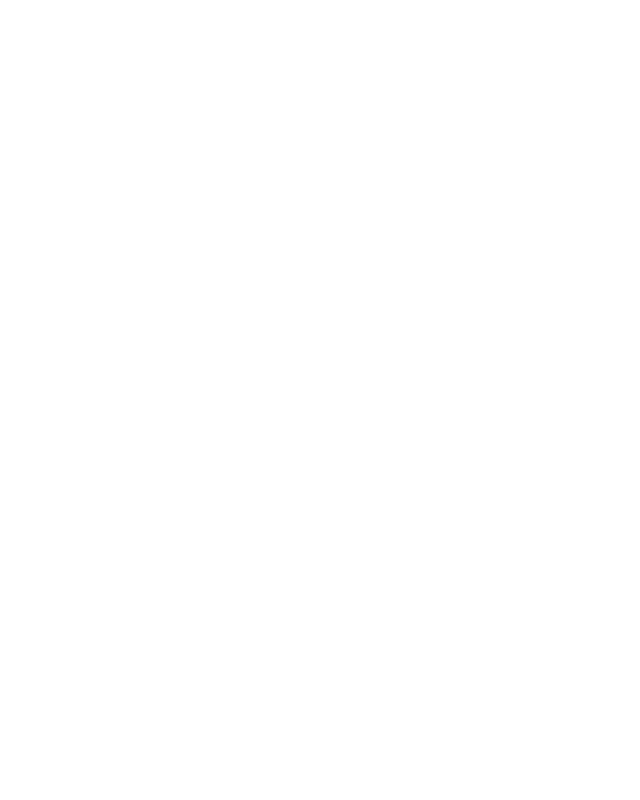
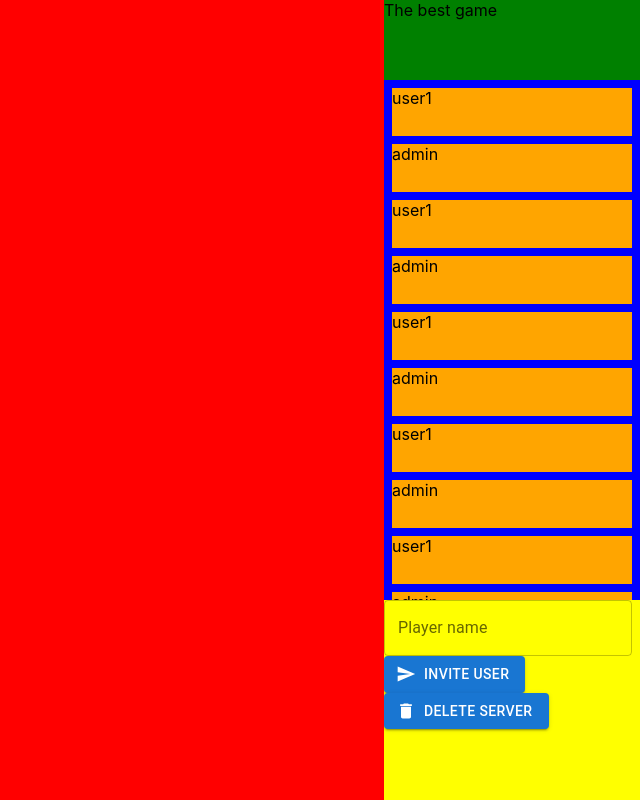
Before and after one commit to aythels/rpg-node-board, a React (Create React App) app in the folder frontend/: page /sidebar in a window 1280 px wide. Shown: the whole page, without its empty margins (640-1280 px from the left). Built offline with nearby package versions, Linux system fonts and the light colour scheme.

Commit message:
Implement rough layout

```diff
--- a/frontend/package.json
+++ b/frontend/package.json
@@ -18,6 +18,7 @@
     "react-dom": "^17.0.2",
     "react-router-dom": "^5.3.0",
     "react-scripts": "4.0.3",
+    "react-uuid": "^1.0.2",
     "typescript": "^4.1.2",
     "web-vitals": "^1.0.1"
   },
--- a/frontend/src/App.tsx
+++ b/frontend/src/App.tsx
@@ -1,6 +1,8 @@
 import { BrowserRouter, Route, Switch } from 'react-router-dom';
 import { ThemeProvider, createTheme } from '@mui/material';
+import CanvasSidebar from './components/CanvasSidebar/CanvasSidebar';
 import DummyComponent from './components/DummyComponent';
+import { GETplayers } from './mock-backend';
 import Home from './components/Home';
 
 function App(): JSX.Element {
@@ -15,6 +17,16 @@ function App(): JSX.Element {
         <Switch>
           <Route exact path="/" render={() => <Home />} />
           <Route exact path="/dummy" render={() => <DummyComponent counterCaption="Increment counter" />} />
+          <Route
+            exact
+            path="/sidebar"
+            render={() => (
+              // TODO: replace wrapper with canvas
+              <div style={{ backgroundColor: 'red', height: '100vh' }}>
+                <CanvasSidebar players={GETplayers(7)} />
+              </div>
+            )}
+          />
         </Switch>
       </BrowserRouter>
     </ThemeProvider>
--- /dev/null
+++ b/frontend/src/components/CanvasSidebar/CanvasSidebar.tsx
@@ -0,0 +1,58 @@
+import './canvasSidebar.css';
+import { Button, TextField } from '@mui/material';
+import { Component } from 'react';
+import { Delete, Send } from '@mui/icons-material';
+import { User } from '../../types';
+// eslint-disable-next-line
+// @ts-ignore react-uuid has no type declaration file
+import uuid from 'react-uuid';
+
+interface Props {
+  players: User[];
+}
+
+export default class CanvasSidebar extends Component<Props> {
+  render(): JSX.Element {
+    return (
+      <div className="sidebar">
+        <div className="game-name">The best game</div>
+        <div className="player-list">
+          {this.props.players.map((player) => (
+            <div key={uuid()} className="player">
+              {player.username}
+            </div>
+          ))}
+          {this.props.players.map((player) => (
+            <div key={uuid()} className="player">
+              {player.username}
+            </div>
+          ))}
+          {this.props.players.map((player) => (
+            <div key={uuid()} className="player">
+              {player.username}
+            </div>
+          ))}
+          {this.props.players.map((player) => (
+            <div key={uuid()} className="player">
+              {player.username}
+            </div>
+          ))}
+          {this.props.players.map((player) => (
+            <div key={uuid()} className="player">
+              {player.username}
+            </div>
+          ))}
+        </div>
+        <div className="footer">
+          <TextField id="outlined-basic" label="Player name" variant="outlined" />
+          <Button startIcon={<Send />} variant="contained" aria-label="invite user to the game">
+            Invite user
+          </Button>
+          <Button startIcon={<Delete />} variant="contained" aria-label="delete game server">
+            Delete server
+          </Button>
+        </div>
+      </div>
+    );
+  }
+}
--- /dev/null
+++ b/frontend/src/components/CanvasSidebar/canvasSidebar.css
@@ -0,0 +1,28 @@
+.sidebar {
+  background-color: blue;
+  height: 100vh;
+  width: 20%;
+  float: right;
+  overflow: scroll;
+}
+
+.game-name {
+  height: 10%;
+  background-color: green;
+}
+
+.player-list {
+  height: 65%;
+  overflow: scroll;
+}
+
+.player {
+  background-color: orange;
+  height: 3rem;
+  margin: 0.5rem;
+}
+
+.footer {
+  height: 25%;
+  background-color: yellow;
+}
--- a/frontend/src/mock-backend.tsx
+++ b/frontend/src/mock-backend.tsx
@@ -58,13 +58,16 @@ const globalUsers = [
   },
 ];
 
-const game1 = {
+const game1: Game = {
+  id: 7,
   nodes: [1],
   players: [1],
   gms: [2],
   users: [1, 2],
   settings: {},
 };
+
+const allGames = [game1];
 
 // Functions mocking backend behaviour go here:
 
@@ -79,3 +82,12 @@ export const GETuserById = (id: number): User => {
 export const GETsubnodesByNodeId = (node_id: number): Subnode[] => {
   return globalSubnodes.filter((subnode) => subnode.node_id == node_id);
 };
+
+const GETgame = (id: number): Game => {
+  return allGames.filter((game) => game.id === id)[0];
+};
+
+export const GETplayers = (gameId: number): User[] => {
+  const game = GETgame(gameId);
+  return game.users.map(GETuserById);
+};
--- a/frontend/src/types.ts
+++ b/frontend/src/types.ts
@@ -22,6 +22,7 @@ export interface Subnode {
 }
 
 export interface Game {
+  id: number;
   nodes: number[];
   players: number[];
   gms: number[];
```
Also changed, not shown: 2 other files (tests, documents, lock files or other folders).
